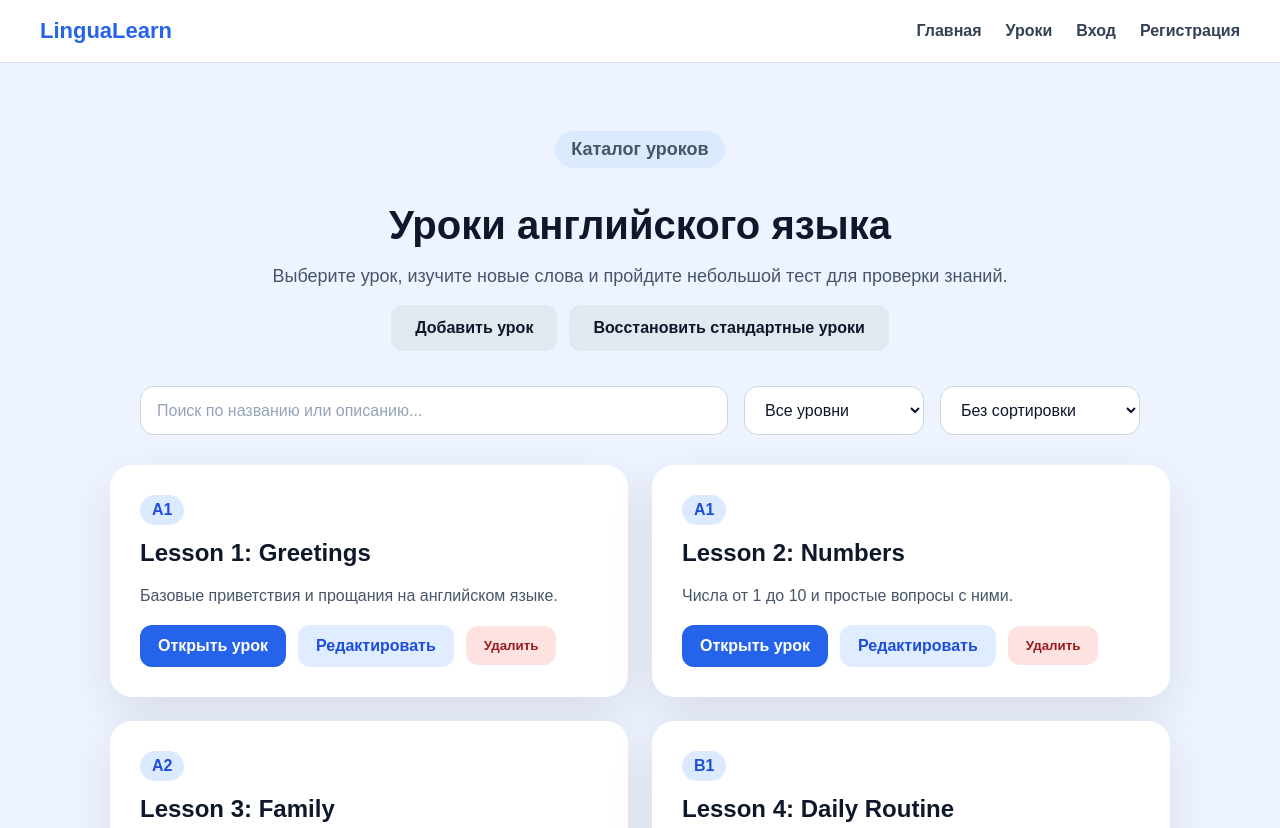
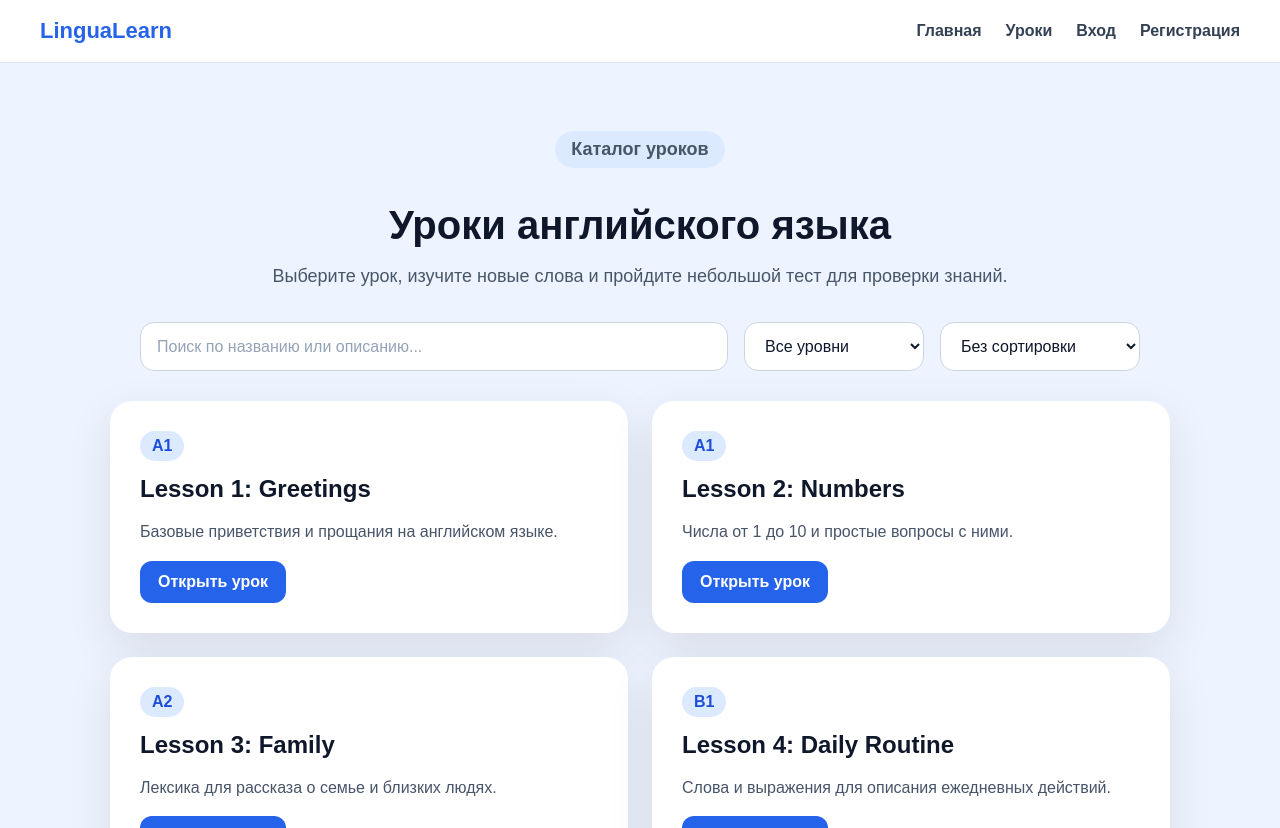
Before and after one commit to golubin106/foreign_language_project, a React (Vite) app: page /lessons in a window 1280 px wide. Shown: the top 828 px of the page. Built offline with nearby package versions, Linux system fonts and the light colour scheme.

Commit message:
Limit lesson management to admins

```diff
--- a/src/pages/Lessons.jsx
+++ b/src/pages/Lessons.jsx
@@ -1,9 +1,12 @@
 import { useState } from "react";
 import { Link } from "react-router-dom";
 import { getLessons } from "../data/getLessons";
+import { isAdmin } from "../utils/auth";
+import { readJson, writeJson } from "../utils/storage";
 
 function Lessons() {
   const lessons = getLessons();
+  const admin = isAdmin();
 
   const [searchText, setSearchText] = useState("");
   const [selectedLevel, setSelectedLevel] = useState("all");
@@ -33,15 +36,17 @@ function Lessons() {
     });
 
   function deleteLesson(id) {
+    if (!admin) {
+      return;
+    }
+
     const confirmDelete = window.confirm("Удалить этот урок из каталога?");
 
     if (!confirmDelete) {
       return;
     }
 
-    const savedCustomLessons =
-      JSON.parse(localStorage.getItem("customLessons")) || [];
-
+    const savedCustomLessons = readJson("customLessons", []);
     const isCustomLesson = savedCustomLessons.some((lesson) => lesson.id === id);
 
     if (isCustomLesson) {
@@ -49,33 +54,27 @@ function Lessons() {
         (lesson) => lesson.id !== id
       );
 
-      localStorage.setItem(
-        "customLessons",
-        JSON.stringify(updatedCustomLessons)
-      );
+      writeJson("customLessons", updatedCustomLessons);
     } else {
-      const deletedLessons =
-        JSON.parse(localStorage.getItem("deletedLessons")) || [];
-
+      const deletedLessons = readJson("deletedLessons", []);
       const updatedDeletedLessons = [...new Set([...deletedLessons, id])];
 
-      localStorage.setItem(
-        "deletedLessons",
-        JSON.stringify(updatedDeletedLessons)
-      );
+      writeJson("deletedLessons", updatedDeletedLessons);
     }
 
-    const quizResults = JSON.parse(localStorage.getItem("quizResults")) || [];
-    const updatedQuizResults = quizResults.filter(
-      (item) => item.lessonId !== id
-    );
+    const quizResults = readJson("quizResults", []);
+    const updatedQuizResults = quizResults.filter((item) => item.lessonId !== id);
 
-    localStorage.setItem("quizResults", JSON.stringify(updatedQuizResults));
+    writeJson("quizResults", updatedQuizResults);
 
     window.location.reload();
   }
 
   function restoreDefaultLessons() {
+    if (!admin) {
+      return;
+    }
+
     localStorage.removeItem("deletedLessons");
     window.location.reload();
   }
@@ -92,6 +91,7 @@ function Lessons() {
           проверки знаний.
         </p>
 
+        {admin && (
           <div className="headerActions">
             <Link to="/admin" className="secondaryButton">
               Добавить урок
@@ -101,6 +101,7 @@ function Lessons() {
               Восстановить стандартные уроки
             </button>
           </div>
+        )}
       </div>
 
       <div className="filtersBox">
@@ -151,6 +152,8 @@ function Lessons() {
                   Открыть урок
                 </Link>
 
+                {admin && (
+                  <>
                     <Link to={`/admin/${lesson.id}`} className="editLessonButton">
                       Редактировать
                     </Link>
@@ -161,6 +164,8 @@ function Lessons() {
                     >
                       Удалить
                     </button>
+                  </>
+                )}
               </div>
             </div>
           ))}
```
Lines whose indentation alone changed are shown as unchanged.
